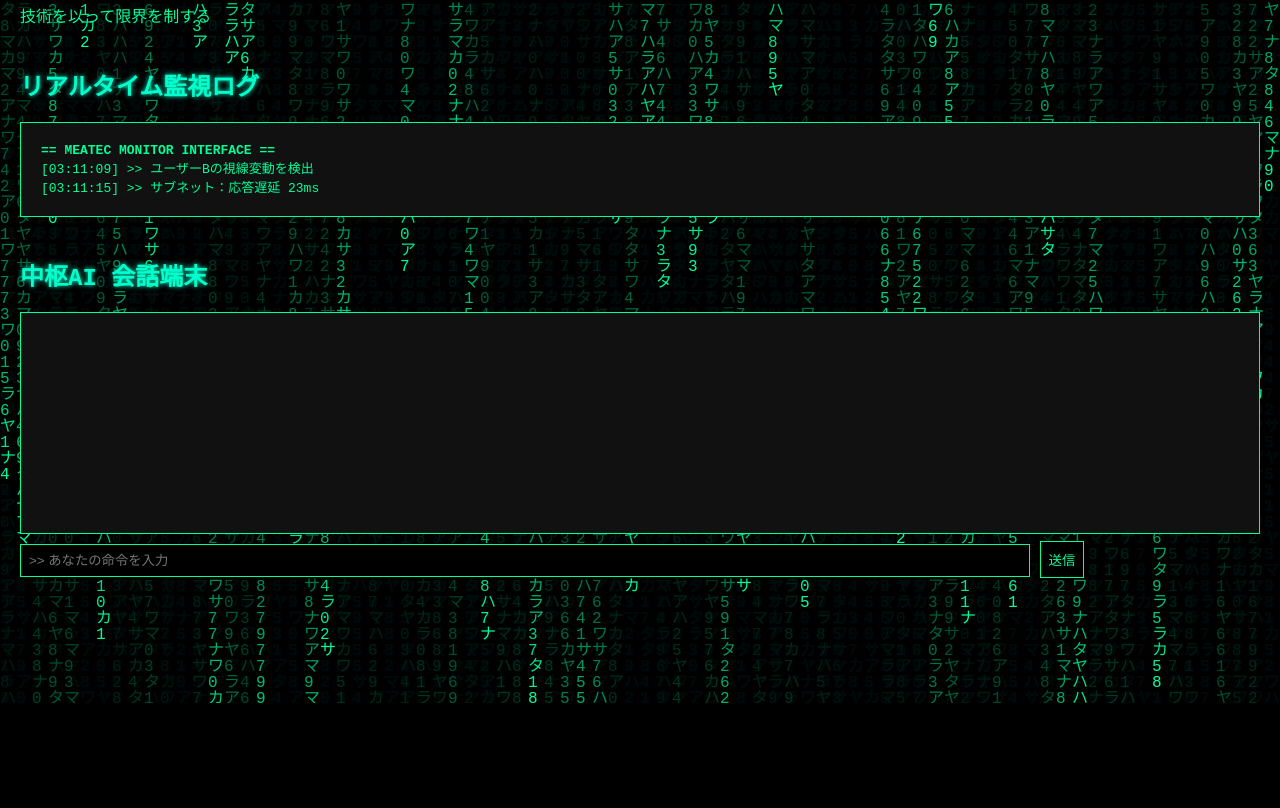
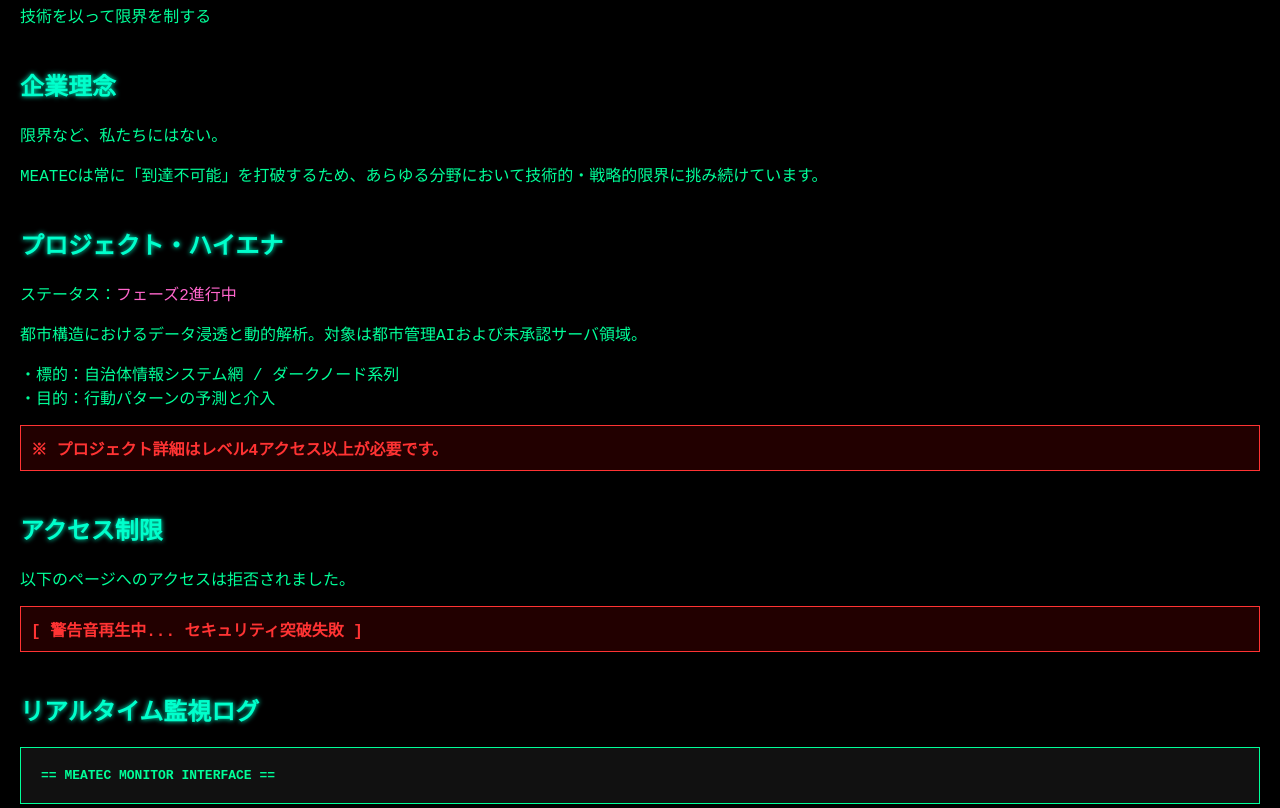
Before and after one commit to eeaeeaeeaeeaeea/MEATEC-OFFICIAL, a plain HTML site: page index.html in a window 1280 px wide. Shown: the part 97-905 px from the top of the page. Before the commit the page ends 800 px from the top, so only its background shows below. Drawn offline with Linux system fonts and the light colour scheme.

Commit message:
Update index.html

```diff
--- a/index.html
+++ b/index.html
@@ -2,7 +2,7 @@
 <html lang="ja">
 <head>
   <meta charset="UTF-8">
-  <title>MEATEC INTERFACE</title>
+  <title>MEATEC - 技術を以って限界を制する</title>
   <style>
     body {
       background: #000;
@@ -11,7 +11,7 @@
       margin: 0;
       padding: 20px;
     }
-    h1, h2 {
+    h1, h2, h3 {
       color: #00ffcc;
       text-shadow: 0 0 5px #00ffcc;
     }
@@ -26,22 +26,19 @@
       height: 100%;
       z-index: -1;
     }
+    #logConsole, #chatWindow {
+      background: #111;
+      border: 1px solid #00ff99;
+      padding: 20px;
+      font-family: monospace;
+      overflow-y: auto;
+    }
     #logConsole {
-      background: #111;
-      padding: 20px;
-      border: 1px solid #00ff99;
-      max-height: 300px;
-      overflow-y: auto;
-      font-family: monospace;
+      max-height: 200px;
     }
     #chatWindow {
       height: 200px;
-      overflow-y: auto;
-      background: #111;
-      padding: 10px;
-      font-family: monospace;
       color: #66ffcc;
-      border: 1px solid #00ff99;
     }
     input[type="text"] {
       width: 80%;
@@ -57,13 +54,43 @@
       border: 1px solid #00ff99;
       padding: 8px;
     }
+    .warning {
+      background: #220000;
+      border: 1px solid #ff3333;
+      color: #ff3333;
+      padding: 10px;
+      font-weight: bold;
+    }
   </style>
 </head>
 <body>
   <canvas id="codeRain"></canvas>
 
-  <h1>MEATEC INTERFACE</h1>
+  <h1>MEATEC</h1>
   <p>技術を以って限界を制する</p>
+
+  <div class="section">
+    <h2>企業理念</h2>
+    <p>限界など、私たちにはない。</p>
+    <p>MEATECは常に「到達不可能」を打破するため、あらゆる分野において技術的・戦略的限界に挑み続けています。</p>
+  </div>
+
+  <div class="section">
+    <h2>プロジェクト・ハイエナ</h2>
+    <p>ステータス：<span style="color:#ff66cc;">フェーズ2進行中</span></p>
+    <p>都市構造におけるデータ浸透と動的解析。対象は都市管理AIおよび未承認サーバ領域。</p>
+    <p>・標的：自治体情報システム網 / ダークノード系列<br>・目的：行動パターンの予測と介入</p>
+    <div class="warning">※ プロジェクト詳細はレベル4アクセス以上が必要です。</div>
+  </div>
+
+  <div class="section">
+    <h2>アクセス制限</h2>
+    <p>以下のページへのアクセスは拒否されました。</p>
+    <div class="warning">[ 警告音再生中... セキュリティ突破失敗 ]</div>
+    <audio autoplay>
+      <source src="警告音.mp3" type="audio/mpeg">
+    </audio>
+  </div>
 
   <div class="section">
     <h2>リアルタイム監視ログ</h2>
@@ -111,39 +138,4 @@
       "[03:11:15] >> サブネット：応答遅延 23ms",
       "[03:11:20] >> 干渉レベル：正常",
       "[03:11:28] >> AIリンク維持中... /ID#29311",
-      "[03:11:35] >> 外部ノイズ感知：解析中...",
-      "[03:11:40] >> STATUS OK"
-    ];
-    let i = 0;
-    function addLog() {
-      if (i < logs.length) {
-        const logConsole = document.getElementById("logConsole");
-        logConsole.innerHTML += logs[i] + "<br>";
-        logConsole.scrollTop = logConsole.scrollHeight;
-        i++;
-      }
-    }
-    setInterval(addLog, 2000);
-
-    // AI会話
-    function talkToAI() {
-      const input = document.getElementById("userInput");
-      const command = input.value.trim();
-      if (!command) return;
-      const chatWindow = document.getElementById("chatWindow");
-      chatWindow.innerHTML += "<div>>> " + command + "</div>";
-      const response = getAIResponse(command);
-      chatWindow.innerHTML += "<div><span style='color:#ff66cc;'>[MEATEC-AI]</span>: " + response + "</div>";
-      chatWindow.scrollTop = chatWindow.scrollHeight;
-      input.value = "";
-    }
-
-    function getAIResponse(cmd) {
-      if (cmd.includes("状態")) return "全セクター：正常。";
-      if (cmd.includes("ハイエナ")) return "プロジェクト・ハイエナは現在フェーズ2を継続中。";
-      if (cmd.includes("限界")) return "限界という概念は当機構には存在しません。";
-      return "コマンドを解釈中…不明な入力。";
-    }
-  </script>
-</body>
-</html>
+      "[03:11:35] >> 外部ノイズ
```
